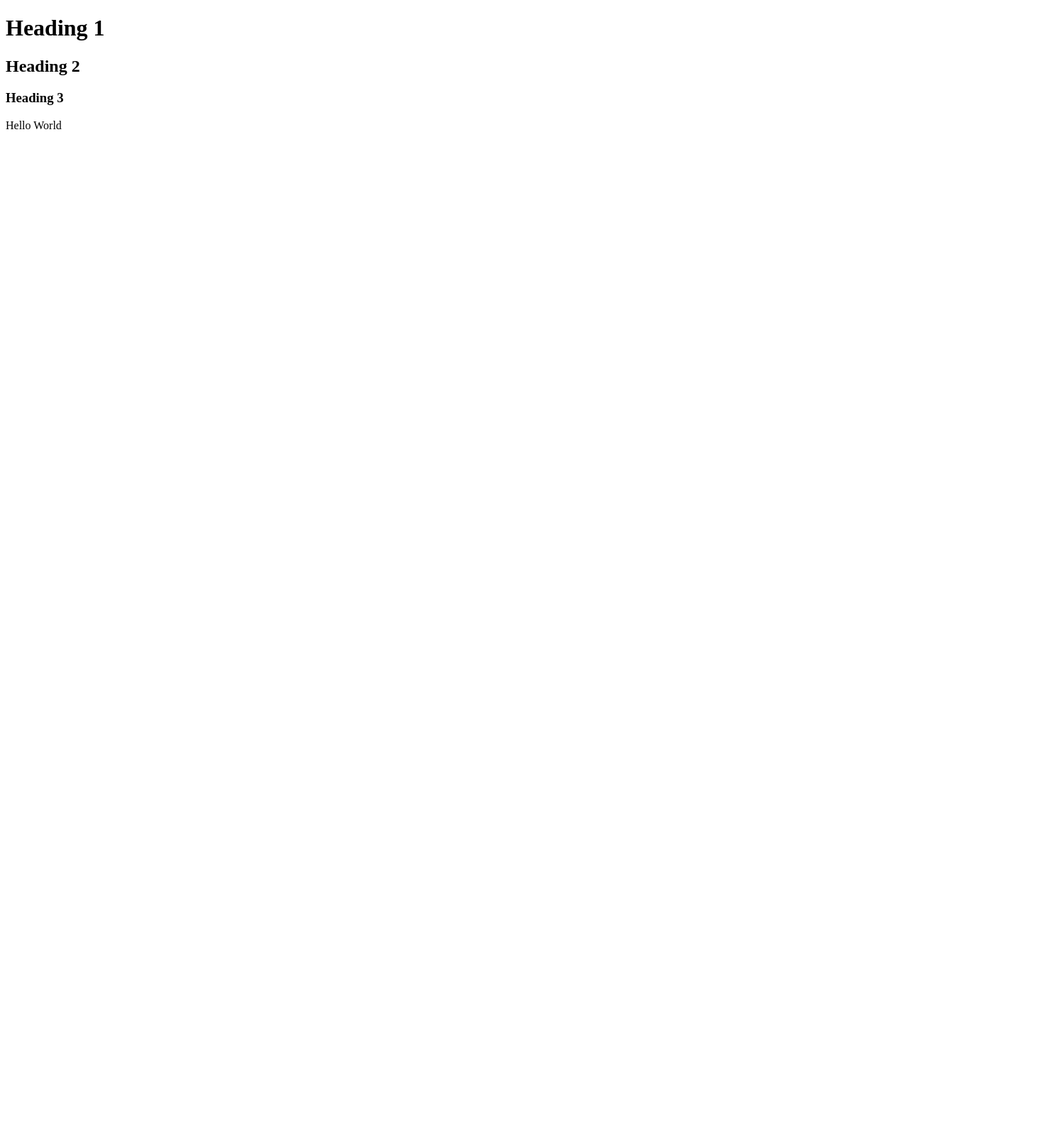
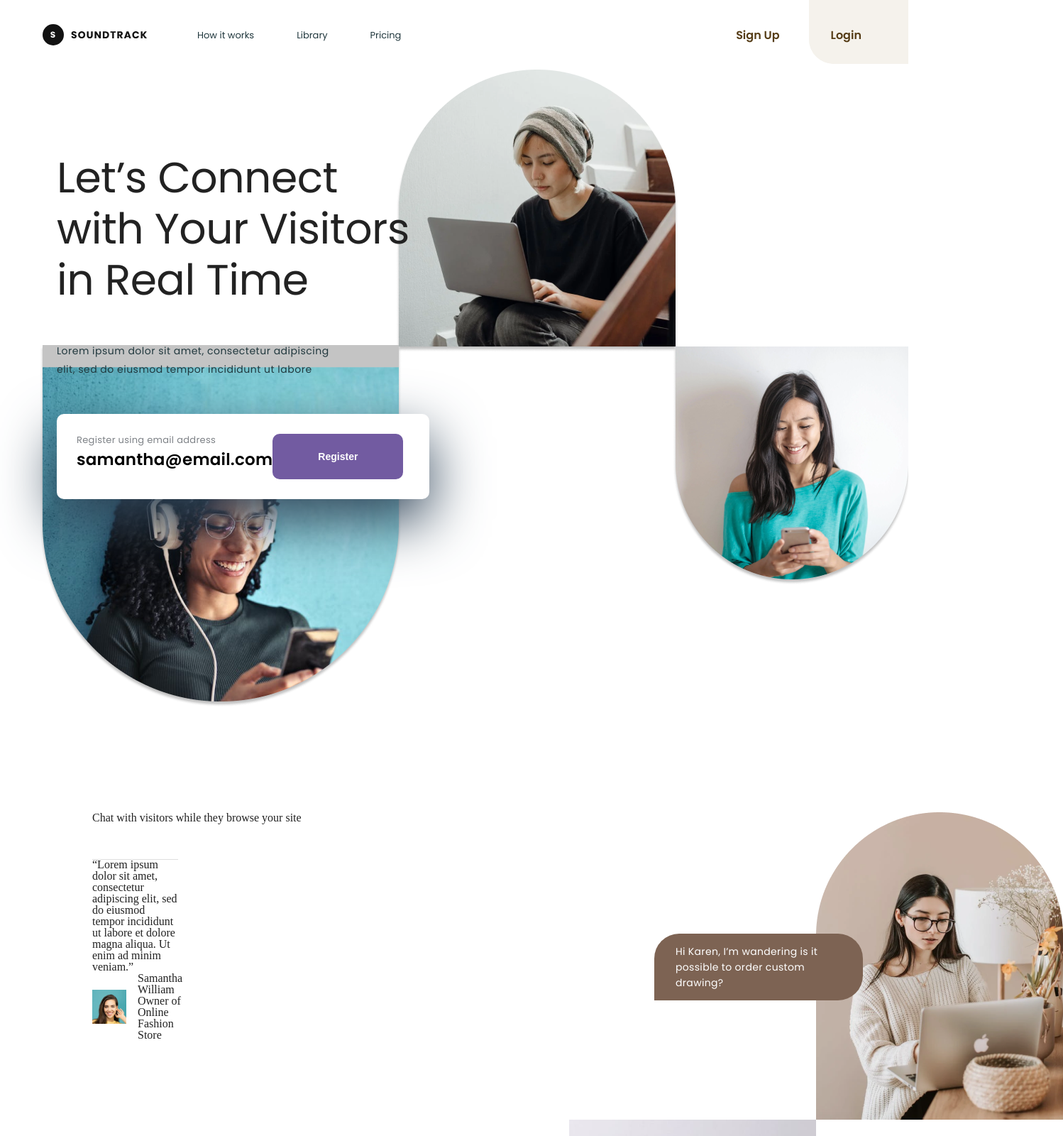
Before and after one commit to AliQarayev/Test, a plain HTML site: page index.html in a window 1280 px wide. Shown: the top 1600 px of the page at 71% size, 1498 px wide, since content can reach past the window. Before the commit the page ends 800 px from the top, so only its background shows below. Drawn offline with Linux system fonts and the light colour scheme.

Commit message:
added new project

```diff
--- a/index.html
+++ b/index.html
@@ -4,12 +4,69 @@
     <meta charset="UTF-8">
     <meta http-equiv="X-UA-Compatible" content="IE=edge">
     <meta name="viewport" content="width=device-width, initial-scale=1.0">
+    <link href="https://fonts.googleapis.com/css2?family=Poppins:ital,wght@0,100;0,200;0,300;0,400;0,500;0,600;0,700;0,800;0,900;1,100;1,200;1,300;1,400;1,500;1,600;1,700;1,800;1,900&display=swap" rel="stylesheet">
+    <link rel="preconnect" href="https://fonts.googleapis.com">
+    <link rel="preconnect" href="https://fonts.gstatic.com" crossorigin>
+
+    <link rel="stylesheet" href="reset.css">
+    <link rel="stylesheet" href="style.css">
     <title>Document</title>
 </head>
 <body>
-    <h1>Heading 1</h1>
-    <h2>Heading 2</h2>
-    <h3>Heading 3</h3>
-    <p>Hello World</p>
+   <div class="navigation">
+     <div class="main-wrapper">
+        <div class="logo">
+            <img src="./assets/img/logo.svg" alt="logo"/>
+        </div>
+        <ul class="menu-wrapper">
+            <li class="menu-items"><a href="">How it works</a></li>
+            <li class="menu-items"><a href="">Library</a></li>
+            <li class="menu-items"><a href="">Pricing</a></li>
+        </ul>
+   </div>
+        <div class="auth-wrapper">
+            <button class="btn btn-link">Sign Up</button>
+            <button class="btn btn-link">Login</button>
+        </div>
+   </div>
+   <section class="hero-wrapper">
+        <p class="title">Let’s Connect with Your Visitors in Real Time</p>
+        <p class="description">Lorem ipsum dolor sit amet, consectetur adipiscing elit, sed do eiusmod tempor incididunt ut labore</p>
+        <div class="register-input">
+            <div class="register-input-text">
+                <small>Register using email address</small>
+                <p>samantha@email.com</p>
+            </div>
+            <button class="btn btn-register">Register</button>
+        </div>
+   </section>
+
+ <section class="about-wrapper">
+    <div class="text-content"> <p>Chat with visitors  while they browse your site</p>
+    <span class="line"/>
+    <div>
+       “Lorem ipsum dolor sit amet, consectetur adipiscing elit, sed do eiusmod tempor incididunt ut labore et dolore magna aliqua. Ut enim ad minim veniam.”
+    </div>
+
+    <div class="user">
+        <img src="./assets/img/about.png" alt="user"/>
+        <div class="user-info">
+            <p class="name">Samantha William</p>
+            <p class="position">Owner of Online Fashion Store</p>
+        </div>
+    </div>
+    </div>
+
+    <div class="img-content">
+        <div class="top">
+            <img src="./assets/img/top.png"/>
+            <p class="msj-1">Hi Karen, I’m wandering is it possible to order custom drawing?</p>
+
+        </div>
+        <div class="bottom">
+            <img src="./assets/img/bottom.png"/>
+        </div>
+    </div>
+ </section>
 </body>
 </html>
--- /dev/null
+++ b/reset.css
@@ -0,0 +1,366 @@
+/* http://meyerweb.com/eric/tools/css/reset/
+   v2.0-modified | 20110126
+   License: none (public domain)
+*/
+
+html, body, div, span, applet, object, iframe,
+h1, h2, h3, h4, h5, h6, p, blockquote, pre,
+a, abbr, acronym, address, big, cite, code,
+del, dfn, em, img, ins, kbd, q, s, samp,
+small, strike, strong, sub, sup, tt, var,
+b, u, i, center,
+dl, dt, dd, ol, ul, li,
+fieldset, form, label, legend,
+table, caption, tbody, tfoot, thead, tr, th, td,
+article, aside, canvas, details, embed,
+figure, figcaption, footer, header, hgroup,
+menu, nav, output, ruby, section, summary,
+time, mark, audio, video {
+  margin: 0;
+	padding: 0;
+	border: 0;
+	font-size: 100%;
+	font: inherit;
+	vertical-align: baseline;
+}
+
+/* make sure to set some focus styles for accessibility */
+:focus {
+    outline: 0;
+}
+
+/* HTML5 display-role reset for older browsers */
+article, aside, details, figcaption, figure,
+footer, header, hgroup, menu, nav, section {
+	display: block;
+}
+
+body {
+	line-height: 1;
+}
+
+ol, ul {
+	list-style: none;
+}
+
+blockquote, q {
+	quotes: none;
+}
+
+blockquote:before, blockquote:after,
+q:before, q:after {
+	content: '';
+	content: none;
+}
+
+table {
+	border-collapse: collapse;
+	border-spacing: 0;
+}
+
+input[type=search]::-webkit-search-cancel-button,
+input[type=search]::-webkit-search-decoration,
+input[type=search]::-webkit-search-results-button,
+input[type=search]::-webkit-search-results-decoration {
+    -webkit-appearance: none;
+    -moz-appearance: none;
+}
+
+input[type=search] {
+    -webkit-appearance: none;
+    -moz-appearance: none;
+    -webkit-box-sizing: content-box;
+    -moz-box-sizing: content-box;
+    box-sizing: content-box;
+}
+
+textarea {
+    overflow: auto;
+    vertical-align: top;
+    resize: vertical;
+}
+
+/**
+ * Correct `inline-block` display not defined in IE 6/7/8/9 and Firefox 3.
+ */
+
+audio,
+canvas,
+video {
+    display: inline-block;
+    *display: inline;
+    *zoom: 1;
+    max-width: 100%;
+}
+
+/**
+ * Prevent modern browsers from displaying `audio` without controls.
+ * Remove excess height in iOS 5 devices.
+ */
+
+audio:not([controls]) {
+    display: none;
+    height: 0;
+}
+
+/**
+ * Address styling not present in IE 7/8/9, Firefox 3, and Safari 4.
+ * Known issue: no IE 6 support.
+ */
+
+[hidden] {
+    display: none;
+}
+
+/**
+ * 1. Correct text resizing oddly in IE 6/7 when body `font-size` is set using
+ *    `em` units.
+ * 2. Prevent iOS text size adjust after orientation change, without disabling
+ *    user zoom.
+ */
+
+html {
+    font-size: 100%; /* 1 */
+    -webkit-text-size-adjust: 100%; /* 2 */
+    -ms-text-size-adjust: 100%; /* 2 */
+}
+
+/**
+ * Address `outline` inconsistency between Chrome and other browsers.
+ */
+
+a:focus {
+    outline: thin dotted;
+}
+
+/**
+ * Improve readability when focused and also mouse hovered in all browsers.
+ */
+
+a:active,
+a:hover {
+    outline: 0;
+}
+
+/**
+ * 1. Remove border when inside `a` element in IE 6/7/8/9 and Firefox 3.
+ * 2. Improve image quality when scaled in IE 7.
+ */
+
+img {
+    border: 0; /* 1 */
+    -ms-interpolation-mode: bicubic; /* 2 */
+}
+
+/**
+ * Address margin not present in IE 6/7/8/9, Safari 5, and Opera 11.
+ */
+
+figure {
+    margin: 0;
+}
+
+/**
+ * Correct margin displayed oddly in IE 6/7.
+ */
+
+form {
+    margin: 0;
+}
+
+/**
+ * Define consistent border, margin, and padding.
+ */
+
+fieldset {
+    border: 1px solid #c0c0c0;
+    margin: 0 2px;
+    padding: 0.35em 0.625em 0.75em;
+}
+
+/**
+ * 1. Correct color not being inherited in IE 6/7/8/9.
+ * 2. Correct text not wrapping in Firefox 3.
+ * 3. Correct alignment displayed oddly in IE 6/7.
+ */
+
+legend {
+    border: 0; /* 1 */
+    padding: 0;
+    white-space: normal; /* 2 */
+    *margin-left: -7px; /* 3 */
+}
+
+/**
+ * 1. Correct font size not being inherited in all browsers.
+ * 2. Address margins set differently in IE 6/7, Firefox 3+, Safari 5,
+ *    and Chrome.
+ * 3. Improve appearance and consistency in all browsers.
+ */
+
+button,
+input,
+select,
+textarea {
+    font-size: 100%; /* 1 */
+    margin: 0; /* 2 */
+    vertical-align: baseline; /* 3 */
+    *vertical-align: middle; /* 3 */
+}
+
+/**
+ * Address Firefox 3+ setting `line-height` on `input` using `!important` in
+ * the UA stylesheet.
+ */
+
+button,
+input {
+    line-height: normal;
+}
+
+/**
+ * Address inconsistent `text-transform` inheritance for `button` and `select`.
+ * All other form control elements do not inherit `text-transform` values.
+ * Correct `button` style inheritance in Chrome, Safari 5+, and IE 6+.
+ * Correct `select` style inheritance in Firefox 4+ and Opera.
+ */
+
+button,
+select {
+    text-transform: none;
+}
+
+/**
+ * 1. Avoid the WebKit bug in Android 4.0.* where (2) destroys native `audio`
+ *    and `video` controls.
+ * 2. Correct inability to style clickable `input` types in iOS.
+ * 3. Improve usability and consistency of cursor style between image-type
+ *    `input` and others.
+ * 4. Remove inner spacing in IE 7 without affecting normal text inputs.
+ *    Known issue: inner spacing remains in IE 6.
+ */
+
+button,
+html input[type="button"], /* 1 */
+input[type="reset"],
+input[type="submit"] {
+    -webkit-appearance: button; /* 2 */
+    cursor: pointer; /* 3 */
+    *overflow: visible;  /* 4 */
+}
+
+/**
+ * Re-set default cursor for disabled elements.
+ */
+
+button[disabled],
+html input[disabled] {
+    cursor: default;
+}
+
+/**
+ * 1. Address box sizing set to content-box in IE 8/9.
+ * 2. Remove excess padding in IE 8/9.
+ * 3. Remove excess padding in IE 7.
+ *    Known issue: excess padding remains in IE 6.
+ */
+
+input[type="checkbox"],
+input[type="radio"] {
+    box-sizing: border-box; /* 1 */
+    padding: 0; /* 2 */
+    *height: 13px; /* 3 */
+    *width: 13px; /* 3 */
+}
+
+/**
+ * 1. Address `appearance` set to `searchfield` in Safari 5 and Chrome.
+ * 2. Address `box-sizing` set to `border-box` in Safari 5 and Chrome
+ *    (include `-moz` to future-proof).
+ */
+
+input[type="search"] {
+    -webkit-appearance: textfield; /* 1 */
+    -moz-box-sizing: content-box;
+    -webkit-box-sizing: content-box; /* 2 */
+    box-sizing: content-box;
+}
+
+/**
+ * Remove inner padding and search cancel button in Safari 5 and Chrome
+ * on OS X.
+ */
+
+input[type="search"]::-webkit-search-cancel-button,
+input[type="search"]::-webkit-search-decoration {
+    -webkit-appearance: none;
+}
+
+/**
+ * Remove inner padding and border in Firefox 3+.
+ */
+
+button::-moz-focus-inner,
+input::-moz-focus-inner {
+    border: 0;
+    padding: 0;
+}
+
+/**
+ * 1. Remove default vertical scrollbar in IE 6/7/8/9.
+ * 2. Improve readability and alignment in all browsers.
+ */
+
+textarea {
+    overflow: auto; /* 1 */
+    vertical-align: top; /* 2 */
+}
+
+/**
+ * Remove most spacing between table cells.
+ */
+
+table {
+    border-collapse: collapse;
+    border-spacing: 0;
+}
+
+html,
+button,
+input,
+select,
+textarea {
+    color: #222;
+}
+
+
+::-moz-selection {
+    background: #b3d4fc;
+    text-shadow: none;
+}
+
+::selection {
+    background: #b3d4fc;
+    text-shadow: none;
+}
+
+img {
+    vertical-align: middle;
+}
+
+fieldset {
+    border: 0;
+    margin: 0;
+    padding: 0;
+}
+
+textarea {
+    resize: vertical;
+}
+
+.chromeframe {
+    margin: 0.2em 0;
+    background: #ccc;
+    color: #000;
+    padding: 0.2em 0;
+}
--- /dev/null
+++ b/style.css
@@ -0,0 +1,209 @@
+:root {
+    --font-family: "Poppins", sans-serif;
+}
+
+/* Navigation start */
+
+.navigation {
+    display: flex;
+    align-items: center;
+    justify-content: space-between;
+    padding: 34px 60px;
+}
+
+.navigation .main-wrapper {
+    display: flex;
+    align-items: center;
+    gap: 70px;
+}
+
+.navigation .menu-wrapper {
+    display: flex;
+    gap: 60px;
+    font-family: var(--font-family);
+}
+
+.navigation .menu-items > a {
+    text-decoration: none ;
+    color: #21383E;
+    font-size: 13px;
+
+}
+
+.navigation .auth-wrapper {
+    display: flex;
+    gap: 60px;
+}
+
+
+.navigation .auth-wrapper > .btn {
+    font-family: var(--font-family);
+    font-weight: 600;
+    color: #553C16;
+    background-color: transparent;
+    border: 0;
+}
+
+.navigation .auth-wrapper > .btn-link {
+    background-color: transparent;
+    border: 0;
+}
+
+.navigation .auth-wrapper .btn-link:after {
+    content: '';
+    display: block;
+    position: absolute;
+    padding: 45px 70px;
+    top: 0;
+    right: 0;
+    background-color: #F5F2EC;
+    z-index: -1;
+    border-bottom-left-radius: 35px;
+}
+
+/* Navigation end  */
+
+/* Hero Wrapper start  */
+.hero-wrapper {
+    padding-top: 116px;
+    padding-left: 80px;
+    background-image: url('./assets/img/body.png');
+    background-repeat: no-repeat;
+    background-position: top right;
+    height: 100vh;
+    font-family: var(--font-family);
+}
+
+.hero-wrapper .title{
+    font-size: 60px;
+    line-height: 72px;
+    letter-spacing: -0.5px;
+    word-break: break-word;
+    width: 500px;
+    margin-bottom: 51px;
+}
+
+.hero-wrapper .description {
+    font-size: 14px;
+    line-height: 26px;
+    color: #21383E;
+    letter-spacing: 0.5px;
+    width: 405px;
+    margin-bottom: 50px;
+}
+
+.hero-wrapper .register-input {
+    display: flex;
+    background-color: #ffff;
+    box-shadow: 0 30px 80px rgba(47, 68, 88, 20);
+    width: calc(100% / 3 + 69px);
+    padding: 28px;
+    border-radius: 10px;
+}
+
+.hero-wrapper .register-input small {
+    display: inline-block;
+    font-size: 13px;
+    color: #7d8186;
+    letter-spacing: 0.3px;
+    margin-bottom: 10px;
+}
+
+.hero-wrapper .register-input p {
+    font-size: 23px;
+    font-weight: 600;
+    letter-spacing: 0.23px;
+    color: #000;
+
+}
+
+.hero-wrapper .btn {
+    background-color: #725BA1;
+    color: #ffff;
+    border: 0;
+    padding: 24px 64px;
+    font-size: 14px;
+    font-weight: 700;
+    border-radius: 10px;
+
+}
+
+/* Hero Wrapper end  */
+
+/* About Wrapper start  */
+
+.about-wrapper {
+    display: flex;
+    align-self: center;
+    justify-content: space-between;
+    padding: 130px;
+}
+
+.about-wrapper .title {
+    color: #121212;
+    font-family: var(--font-family);
+    font-size: 50px;
+    letter-spacing: -0.5px;
+    line-height: 62px;
+    width: 440px;
+}
+
+.about-wrapper .line {
+    display: inline-block;
+    margin: 50px 0;
+    background-color: #dedede;
+    width: 121px;
+    height: 1px;
+}
+
+.about-wrapper .description {
+    line-height: 26px;
+    letter-spacing: 0.35px;
+    width: 405px;
+    margin: 50px 0;
+}
+
+.about-wrapper .user {
+    display: flex;
+    gap: 16px;
+    align-items: center;
+}
+
+.about-wrapper .user-info {
+    display: flex;
+    flex-direction: column;
+
+}
+
+.about-wrapper .img-content  {
+    display: flex;
+    flex-direction: column;
+}
+
+.about-wrapper .img-content .top {
+    position: relative;
+
+}
+.about-wrapper .img-content .top > img {
+    position: relative;
+    left: 348px;
+}
+
+.about-wrapper .img-content .msj-1 {
+    position: absolute;
+    background-color: #7d6353;
+    border-radius: 35px;
+    border-bottom-left-radius: 0;
+    padding: 14px 30px;
+    color: #ffff;
+    font-family: var(--font-family);
+    letter-spacing: 0.33px;
+    font-size: 14px;
+    line-height: 22px;
+    width: 234px;
+    top: 171px;
+    left: 120px;
+
+
+
+}
```
Also changed, not shown: assets/img/about.png (added), assets/img/body.png (added), assets/img/bottom.png (added), assets/img/logo.svg (added), assets/img/top.png (added), 1 other file.
